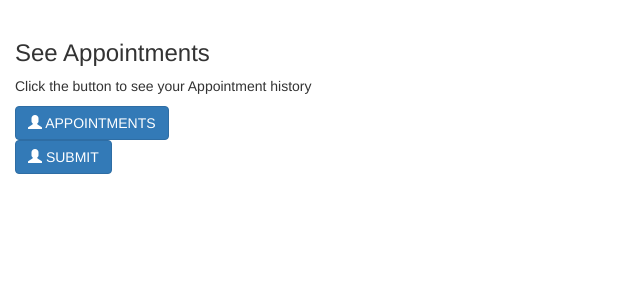
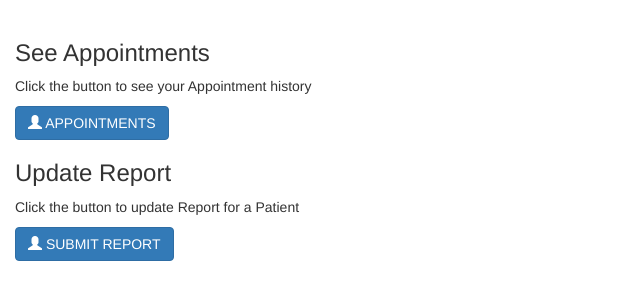
Before and after one commit to crazyadeveloper/HealthcareManagement, a Flask app: a page that uses templates/ddashboard.html in a window 1280 px wide. Shown: the part 52-352 px from the top of the page, without its empty margins (0-640 px from the left). Run offline with Flask 2, Linux system fonts and the light colour scheme; some libraries are stand-ins or nearby versions.

Commit message:
Add files via upload

```diff
--- a/templates/ddashboard.html
+++ b/templates/ddashboard.html
@@ -38,9 +38,11 @@
 
   </form>
 
+  <h3>Update Report</h3>
+  <p>Click the button to update Report for a Patient</p>
   <form method="POST" action="">
 
-    <a href="/reports/{{ username }}"> <button type="button" class="btn btn-primary"><span class="glyphicon glyphicon-user"></span> SUBMIT </button> </a>
+    <a href="/reports/{{ username }}"> <button type="button" class="btn btn-primary"><span class="glyphicon glyphicon-user"></span> SUBMIT REPORT </button> </a>
 
   </form>
 </div>
```
